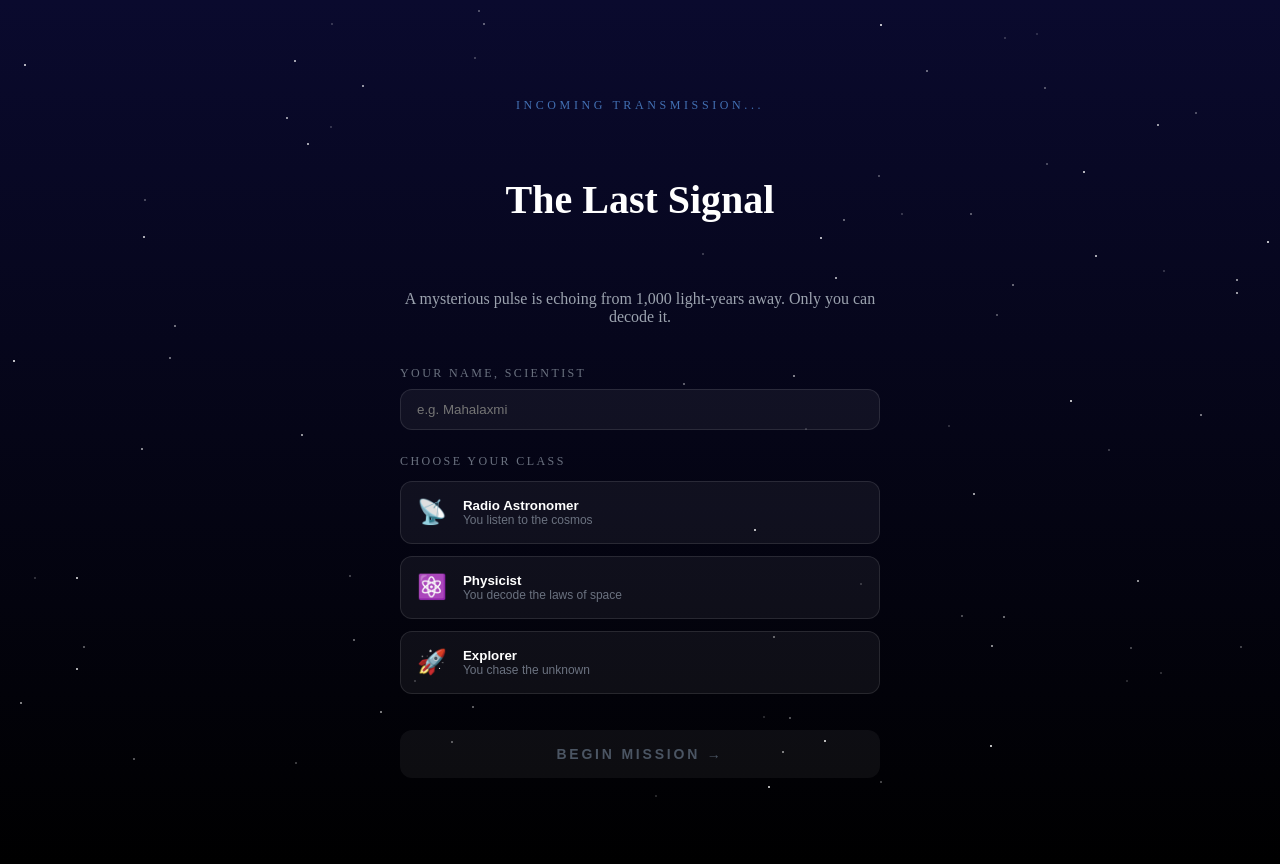
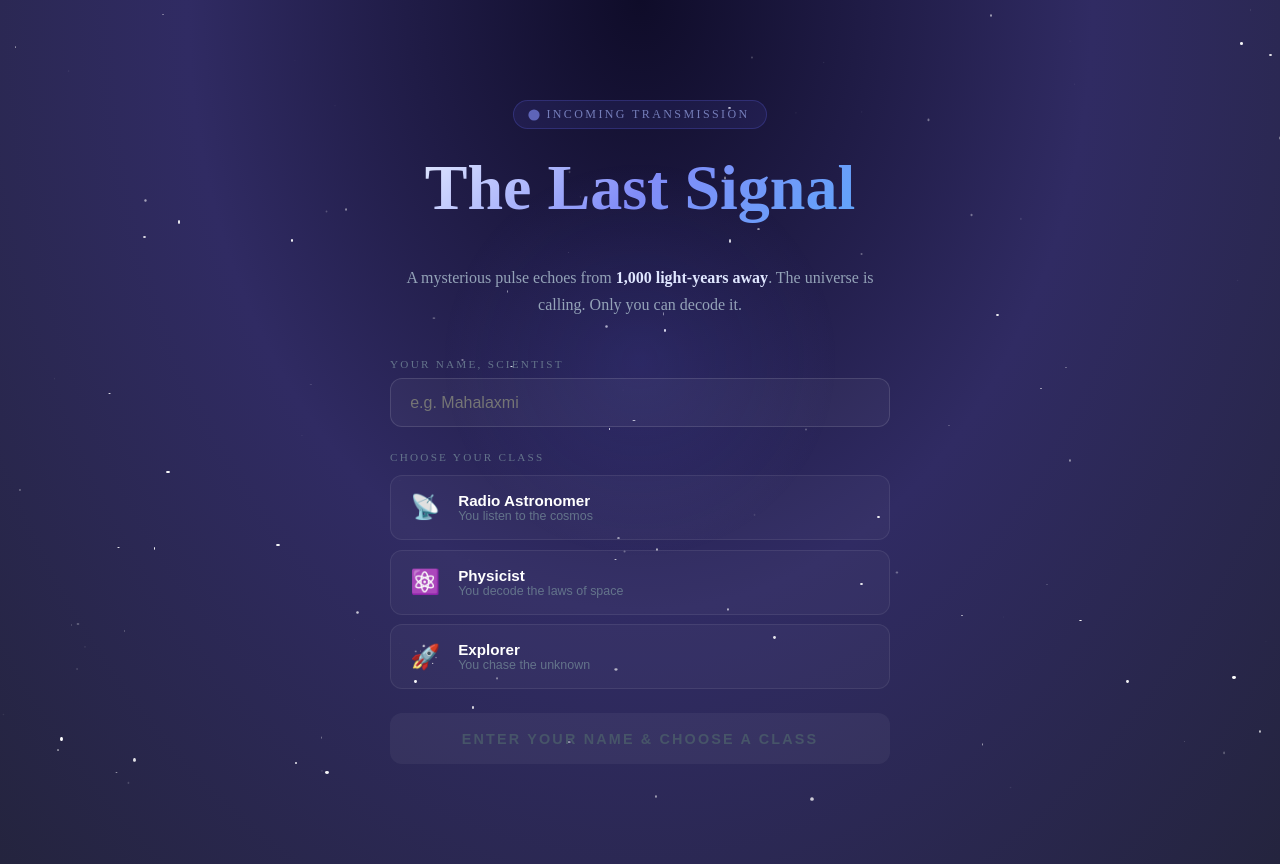
Before and after one commit to Mahalaxmi049/Space-project, a React (Vite) app: page / in a window 1280 px wide. Built offline with nearby package versions, Linux system fonts and the light colour scheme; the HTML template or start-up script is replaced by a standard one.

Commit message:
polished UI

```diff
--- a/src/components/stages/Onboarding.tsx
+++ b/src/components/stages/Onboarding.tsx
@@ -1,19 +1,18 @@
 import { useState } from "react";
-import { motion } from "framer-motion";
+import { motion, AnimatePresence } from "framer-motion";
 import { usePlayer } from "../../contexts/PlayerContext";
 import type { ScientistClass } from "../../contexts/PlayerContext";
 
-const classes: { label: ScientistClass; icon: string; desc: string }[] = [
-  { label: "Radio Astronomer", icon: "📡", desc: "You listen to the cosmos" },
-  { label: "Physicist", icon: "⚛️", desc: "You decode the laws of space" },
-  { label: "Explorer", icon: "🚀", desc: "You chase the unknown" },
+const classes: { label: ScientistClass; icon: string; desc: string; color: string }[] = [
+  { label: "Radio Astronomer", icon: "📡", desc: "You listen to the cosmos", color: "#3b82f6" },
+  { label: "Physicist", icon: "⚛️", desc: "You decode the laws of space", color: "#8b5cf6" },
+  { label: "Explorer", icon: "🚀", desc: "You chase the unknown", color: "#10b981" },
 ];
 
 export default function Onboarding() {
   const { setName, setScientistClass, nextStage } = usePlayer();
   const [inputName, setInputName] = useState("");
   const [selected, setSelected] = useState<ScientistClass | null>(null);
-
   const canProceed = inputName.trim().length > 0 && selected !== null;
 
   const handleStart = () => {
@@ -24,31 +23,113 @@ export default function Onboarding() {
   };
 
   return (
-    <div style={{ minHeight: "100vh", display: "flex", flexDirection: "column", alignItems: "center", justifyContent: "center", padding: "2rem", background: "linear-gradient(to bottom, #0a0a2e, #000)" }}>
-      <div style={{ position: "fixed", inset: 0, overflow: "hidden", pointerEvents: "none" }}>
-        {[...Array(80)].map((_, i) => (
-          <motion.div key={i} style={{ position: "absolute", width: 2, height: 2, borderRadius: "50%", background: "white", left: `${Math.random() * 100}%`, top: `${Math.random() * 100}%` }} animate={{ opacity: [0.2, 1, 0.2] }} transition={{ duration: 2 + Math.random() * 3, repeat: Infinity, delay: Math.random() * 3 }} />
+    <div style={{ minHeight: "100vh", display: "flex", flexDirection: "column", alignItems: "center", justifyContent: "center", padding: "2rem", background: "radial-gradient(ellipse at top, #0f0c29, #302b63, #24243e)", position: "relative", overflow: "hidden" }}>
+
+      {/* Animated stars */}
+      <div style={{ position: "fixed", inset: 0, pointerEvents: "none" }}>
+        {[...Array(120)].map((_, i) => (
+          <motion.div key={i}
+            style={{ position: "absolute", borderRadius: "50%", background: "white", width: Math.random() * 3 + 1, height: Math.random() * 3 + 1, left: `${Math.random() * 100}%`, top: `${Math.random() * 100}%` }}
+            animate={{ opacity: [0, 1, 0], scale: [0.5, 1, 0.5] }}
+            transition={{ duration: 2 + Math.random() * 4, repeat: Infinity, delay: Math.random() * 5 }}
+          />
         ))}
       </div>
-      <motion.div style={{ position: "relative", zIndex: 10, maxWidth: 480, width: "100%", display: "flex", flexDirection: "column", alignItems: "center", gap: "1.5rem" }} initial={{ opacity: 0, y: 30 }} animate={{ opacity: 1, y: 0 }} transition={{ duration: 1 }}>
-        <motion.p style={{ color: "#60a5fa", fontSize: "0.75rem", letterSpacing: "0.3em", textTransform: "uppercase" }} animate={{ opacity: [0.5, 1, 0.5] }} transition={{ duration: 2, repeat: Infinity }}>Incoming Transmission...</motion.p>
-        <h1 style={{ fontSize: "2.5rem", fontWeight: "bold", textAlign: "center", color: "white" }}>The Last Signal</h1>
-        <p style={{ color: "#9ca3af", textAlign: "center" }}>A mysterious pulse is echoing from 1,000 light-years away. Only you can decode it.</p>
-        <div style={{ width: "100%" }}>
-          <label style={{ fontSize: "0.75rem", color: "#6b7280", textTransform: "uppercase", letterSpacing: "0.2em", display: "block", marginBottom: "0.5rem" }}>Your Name, Scientist</label>
-          <input type="text" value={inputName} onChange={(e) => setInputName(e.target.value)} placeholder="e.g. Mahalaxmi" style={{ width: "100%", background: "rgba(255,255,255,0.05)", border: "1px solid rgba(255,255,255,0.1)", borderRadius: "0.75rem", padding: "0.75rem 1rem", color: "white", outline: "none", boxSizing: "border-box" }} />
-        </div>
-        <div style={{ width: "100%" }}>
-          <label style={{ fontSize: "0.75rem", color: "#6b7280", textTransform: "uppercase", letterSpacing: "0.2em", display: "block", marginBottom: "0.75rem" }}>Choose Your Class</label>
-          {classes.map((c) => (
-            <motion.button key={c.label} onClick={() => setSelected(c.label)} whileTap={{ scale: 0.97 }} style={{ width: "100%", display: "flex", alignItems: "center", gap: "1rem", padding: "1rem", borderRadius: "0.75rem", border: selected === c.label ? "1px solid #3b82f6" : "1px solid rgba(255,255,255,0.1)", background: selected === c.label ? "rgba(59,130,246,0.1)" : "rgba(255,255,255,0.05)", color: "white", cursor: "pointer", marginBottom: "0.75rem", textAlign: "left" }}>
-              <span style={{ fontSize: "1.5rem" }}>{c.icon}</span>
-              <div><p style={{ fontWeight: 600, margin: 0 }}>{c.label}</p><p style={{ color: "#6b7280", fontSize: "0.75rem", margin: 0 }}>{c.desc}</p></div>
-              {selected === c.label && <motion.span initial={{ opacity: 0 }} animate={{ opacity: 1 }} style={{ marginLeft: "auto", color: "#60a5fa", fontSize: "0.75rem" }}>✓ Selected</motion.span>}
-            </motion.button>
-          ))}
-        </div>
-        <motion.button onClick={handleStart} disabled={!canProceed} whileHover={canProceed ? { scale: 1.03 } : {}} whileTap={canProceed ? { scale: 0.97 } : {}} style={{ width: "100%", padding: "1rem", borderRadius: "0.75rem", fontWeight: "bold", fontSize: "0.875rem", letterSpacing: "0.2em", textTransform: "uppercase", background: canProceed ? "#2563eb" : "rgba(255,255,255,0.05)", color: canProceed ? "white" : "#4b5563", border: "none", cursor: canProceed ? "pointer" : "not-allowed" }}>Begin Mission →</motion.button>
+
+      {/* Glowing orb background */}
+      <div style={{ position: "fixed", top: "20%", left: "50%", transform: "translateX(-50%)", width: 400, height: 400, borderRadius: "50%", background: "radial-gradient(circle, rgba(99,102,241,0.15) 0%, transparent 70%)", pointerEvents: "none" }} />
+
+      <motion.div
+        initial={{ opacity: 0, y: 50 }}
+        animate={{ opacity: 1, y: 0 }}
+        transition={{ duration: 1.2, ease: "easeOut" }}
+        style={{ position: "relative", zIndex: 10, maxWidth: 500, width: "100%", display: "flex", flexDirection: "column", alignItems: "center", gap: "1.5rem" }}
+      >
+        {/* Badge */}
+        <motion.div
+          animate={{ opacity: [0.5, 1, 0.5] }}
+          transition={{ duration: 2, repeat: Infinity }}
+          style={{ display: "flex", alignItems: "center", gap: "0.5rem", background: "rgba(99,102,241,0.15)", border: "1px solid rgba(99,102,241,0.4)", borderRadius: "2rem", padding: "0.4rem 1rem" }}
+        >
+          <motion.div animate={{ scale: [1, 1.4, 1] }} transition={{ duration: 1, repeat: Infinity }} style={{ width: 8, height: 8, borderRadius: "50%", background: "#818cf8" }} />
+          <span style={{ color: "#a5b4fc", fontSize: "0.75rem", letterSpacing: "0.2em", textTransform: "uppercase" }}>Incoming Transmission</span>
+        </motion.div>
+
+        {/* Title */}
+        <motion.h1
+          initial={{ opacity: 0, y: 20 }}
+          animate={{ opacity: 1, y: 0 }}
+          transition={{ delay: 0.3, duration: 1 }}
+          style={{ fontSize: "clamp(2.5rem, 8vw, 4rem)", fontWeight: 900, textAlign: "center", background: "linear-gradient(135deg, #e0e7ff, #818cf8, #60a5fa)", WebkitBackgroundClip: "text", WebkitTextFillColor: "transparent", lineHeight: 1.1, margin: 0 }}
+        >
+          The Last Signal
+        </motion.h1>
+
+        <motion.p
+          initial={{ opacity: 0 }}
+          animate={{ opacity: 1 }}
+          transition={{ delay: 0.6 }}
+          style={{ color: "#94a3b8", textAlign: "center", lineHeight: 1.7, fontSize: "1rem" }}
+        >
+          A mysterious pulse echoes from <strong style={{ color: "#e0e7ff" }}>1,000 light-years away</strong>.
+          The universe is calling. Only you can decode it.
+        </motion.p>
+
+        {/* Name input */}
+        <motion.div initial={{ opacity: 0, x: -20 }} animate={{ opacity: 1, x: 0 }} transition={{ delay: 0.8 }} style={{ width: "100%" }}>
+          <label style={{ fontSize: "0.7rem", color: "#64748b", textTransform: "uppercase", letterSpacing: "0.2em", display: "block", marginBottom: "0.5rem" }}>Your Name, Scientist</label>
+          <input
+            type="text"
+            value={inputName}
+            onChange={(e) => setInputName(e.target.value)}
+            onKeyDown={(e) => e.key === "Enter" && handleStart()}
+            placeholder="e.g. Mahalaxmi"
+            style={{ width: "100%", background: "rgba(255,255,255,0.04)", border: "1px solid rgba(255,255,255,0.12)", borderRadius: "0.75rem", padding: "0.9rem 1.2rem", color: "white", outline: "none", fontSize: "1rem", boxSizing: "border-box", transition: "border-color 0.3s" }}
+            onFocus={(e) => e.target.style.borderColor = "rgba(99,102,241,0.6)"}
+            onBlur={(e) => e.target.style.borderColor = "rgba(255,255,255,0.12)"}
+          />
+        </motion.div>
+
+        {/* Class selector */}
+        <motion.div initial={{ opacity: 0, x: 20 }} animate={{ opacity: 1, x: 0 }} transition={{ delay: 1 }} style={{ width: "100%" }}>
+          <label style={{ fontSize: "0.7rem", color: "#64748b", textTransform: "uppercase", letterSpacing: "0.2em", display: "block", marginBottom: "0.75rem" }}>Choose Your Class</label>
+          <div style={{ display: "flex", flexDirection: "column", gap: "0.6rem" }}>
+            {classes.map((c) => (
+              <motion.button
+                key={c.label}
+                onClick={() => setSelected(c.label)}
+                whileHover={{ scale: 1.02, x: 4 }}
+                whileTap={{ scale: 0.98 }}
+                style={{ display: "flex", alignItems: "center", gap: "1rem", padding: "1rem 1.2rem", borderRadius: "0.75rem", border: selected === c.label ? `1px solid ${c.color}` : "1px solid rgba(255,255,255,0.08)", background: selected === c.label ? `rgba(${c.color === "#3b82f6" ? "59,130,246" : c.color === "#8b5cf6" ? "139,92,246" : "16,185,129"},0.12)` : "rgba(255,255,255,0.03)", color: "white", cursor: "pointer", textAlign: "left", transition: "all 0.2s" }}
+              >
+                <span style={{ fontSize: "1.5rem", minWidth: 32 }}>{c.icon}</span>
+                <div style={{ flex: 1 }}>
+                  <p style={{ fontWeight: 600, margin: 0, fontSize: "0.95rem" }}>{c.label}</p>
+                  <p style={{ color: "#64748b", fontSize: "0.78rem", margin: 0 }}>{c.desc}</p>
+                </div>
+                <AnimatePresence>
+                  {selected === c.label && (
+                    <motion.div initial={{ scale: 0 }} animate={{ scale: 1 }} exit={{ scale: 0 }} style={{ width: 20, height: 20, borderRadius: "50%", background: c.color, display: "flex", alignItems: "center", justifyContent: "center", fontSize: "0.7rem" }}>✓</motion.div>
+                  )}
+                </AnimatePresence>
+              </motion.button>
+            ))}
+          </div>
+        </motion.div>
+
+        {/* CTA Button */}
+        <motion.button
+          onClick={handleStart}
+          disabled={!canProceed}
+          initial={{ opacity: 0, y: 20 }}
+          animate={{ opacity: 1, y: 0 }}
+          transition={{ delay: 1.2 }}
+          whileHover={canProceed ? { scale: 1.03, boxShadow: "0 0 30px rgba(99,102,241,0.4)" } : {}}
+          whileTap={canProceed ? { scale: 0.97 } : {}}
+          style={{ width: "100%", padding: "1.1rem", borderRadius: "0.75rem", fontWeight: 700, fontSize: "0.9rem", letterSpacing: "0.15em", textTransform: "uppercase", background: canProceed ? "linear-gradient(135deg, #4f46e5, #7c3aed)" : "rgba(255,255,255,0.05)", color: canProceed ? "white" : "#475569", border: "none", cursor: canProceed ? "pointer" : "not-allowed", transition: "all 0.3s" }}
+        >
+          {canProceed ? `Begin Mission, ${inputName} →` : "Enter your name & choose a class"}
+        </motion.button>
       </motion.div>
     </div>
   );
```
Also changed, not shown: src/components/stages/RadioRoom.tsx (+77 -14 lines).
